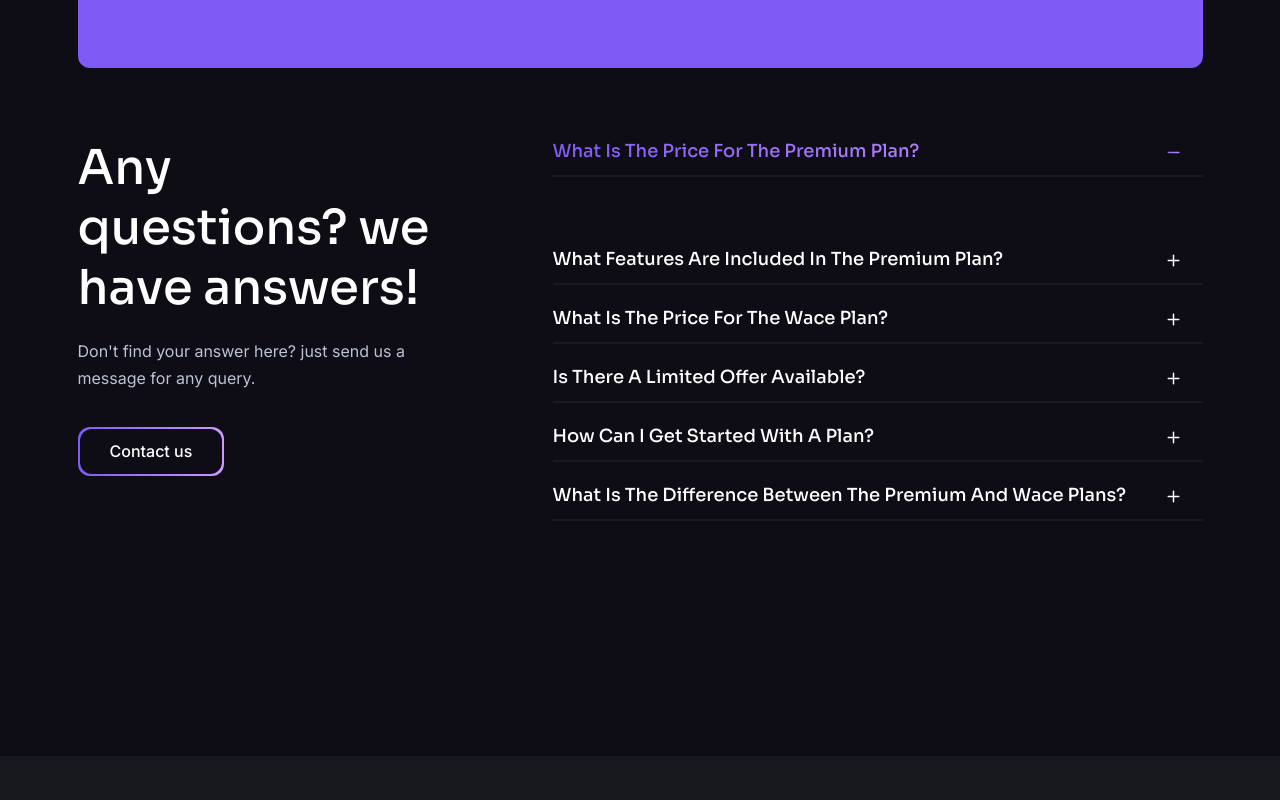
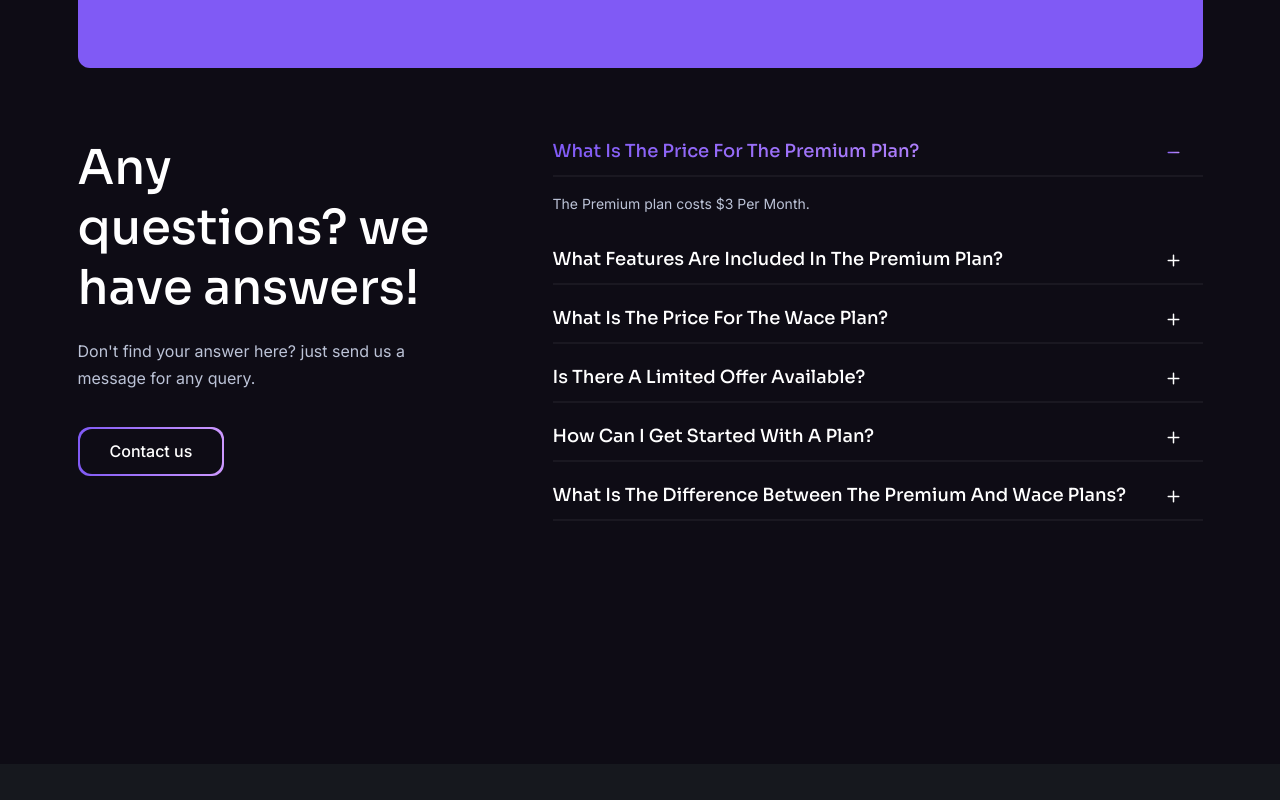
Before and after one commit to krushna06/Wace-dashboard, a Next.js app: page /pricing in a window 1280 px wide. Shown: the part 1380-2180 px from the top of the page. Built offline with nearby package versions, Linux system fonts and the light colour scheme; no server answers.

Commit message:
feat(pricing): add interactive FAQ accordion with client-side state management

```diff
--- a/src/app/(landing)/pricing/page.tsx
+++ b/src/app/(landing)/pricing/page.tsx
@@ -1,6 +1,19 @@
+'use client'
+
+import { useState } from 'react'
 import LandingLayout from '@/components/landing/LandingLayout'
 
+const faqs = [
+  { q: 'What is the price for the Premium plan?', a: 'The Premium plan costs $3 Per Month.' },
+  { q: 'What features are included in the Premium plan?', a: 'Playlists, personalized recommendations, enhanced queue management, audio effects, and priority support.' },
+  { q: 'What is the price for the Wace plan?', a: 'The Wace plan costs $5 Per Month.' },
+  { q: 'Is there a limited offer available?', a: 'Yes, both the Premium and Wace plans have a limited offer available.' },
+  { q: 'How can I get started with a plan?', a: 'Click the "Get Started" button on the respective plan.' },
+  { q: 'What is the difference between the Premium and Wace plans?', a: 'The main difference is the price. Premium is $3/month and Wace is $5/month.' },
+]
+
 export default function PricingPage() {
+  const [openIndex, setOpenIndex] = useState<number | null>(0)
   return (
     <LandingLayout title="Pricing">
       <div className="main-content">
@@ -150,28 +163,24 @@ export default function PricingPage() {
                     </div>
                   </div>
                   <div className="col-lg-12 col-xl-7 col-12">
-                    <div className="rainbow-accordion-style rainbow-accordion-02 accordion">
-                      <div className="accordion" id="accordionExampleb">
-                        {[
-                          { id: 'Five', q: 'What is the price for the Premium plan?', a: 'The Premium plan costs $3 Per Month.', open: true },
-                          { id: 'Six', q: 'What features are included in the Premium plan?', a: 'Playlists, personalized recommendations, enhanced queue management, audio effects, and priority support.' },
-                          { id: 'Seven', q: 'What is the price for the Wace plan?', a: 'The Wace plan costs $5 Per Month.' },
-                          { id: 'Eight', q: 'Is there a limited offer available?', a: 'Yes, both the Premium and Wace plans have a limited offer available.' },
-                          { id: 'Nine', q: 'How can I get started with a plan?', a: 'Click the "Get Started" button on the respective plan.' },
-                          { id: 'Ten', q: 'What is the difference between the Premium and Wace plans?', a: 'The main difference is the price. Premium is $3/month and Wace is $5/month.' },
-                        ].map(({ id, q, a, open }) => (
-                          <div key={id} className="accordion-item card">
-                            <h2 className="accordion-header card-header" id={`heading${id}`}>
-                              <button className={`accordion-button${open ? '' : ' collapsed'}`} type="button" data-bs-toggle="collapse" data-bs-target={`#collapse${id}`} aria-expanded={open ? 'true' : 'false'} aria-controls={`collapse${id}`}>
+                    <div className="rainbow-accordion-style rainbow-accordion-02">
+                      {faqs.map(({ q, a }, i) => (
+                        <div key={i} className="accordion-item card" style={{ marginBottom: 8 }}>
+                          <h2 className="accordion-header card-header" style={{ margin: 0 }}>
+                            <button
+                              className={`accordion-button${openIndex === i ? '' : ' collapsed'}`}
+                              type="button"
+                              onClick={() => setOpenIndex(openIndex === i ? null : i)}
+                              aria-expanded={openIndex === i}
+                            >
                               {q}
                             </button>
                           </h2>
-                            <div id={`collapse${id}`} className={`accordion-collapse collapse${open ? ' show' : ''}`} aria-labelledby={`heading${id}`} data-bs-parent="#accordionExampleb">
+                          {openIndex === i && (
                             <div className="accordion-body card-body">{a}</div>
-                            </div>
+                          )}
                         </div>
                       ))}
-                      </div>
                     </div>
                   </div>
                 </div>
```
Lines whose indentation alone changed are shown as unchanged.
